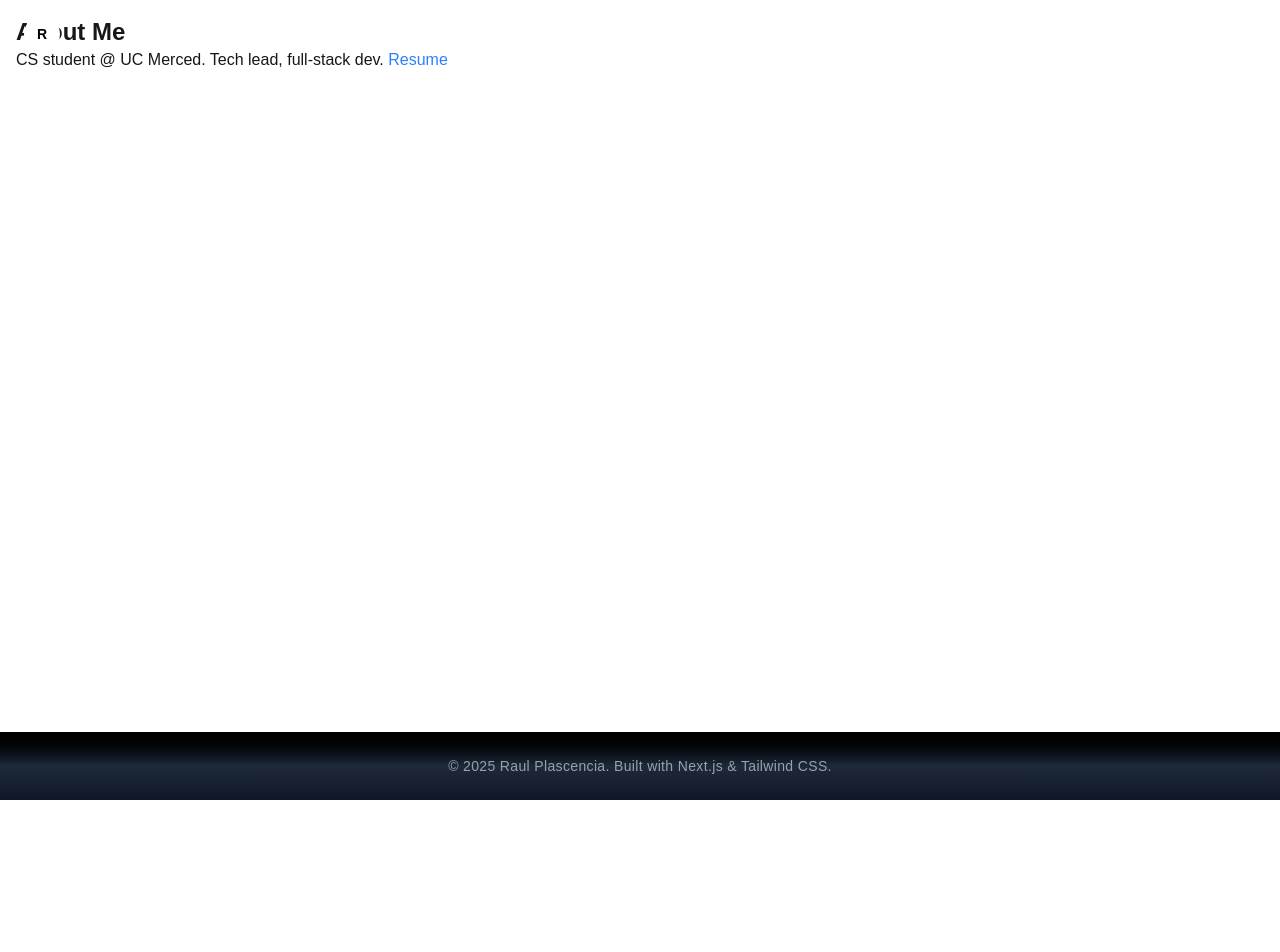
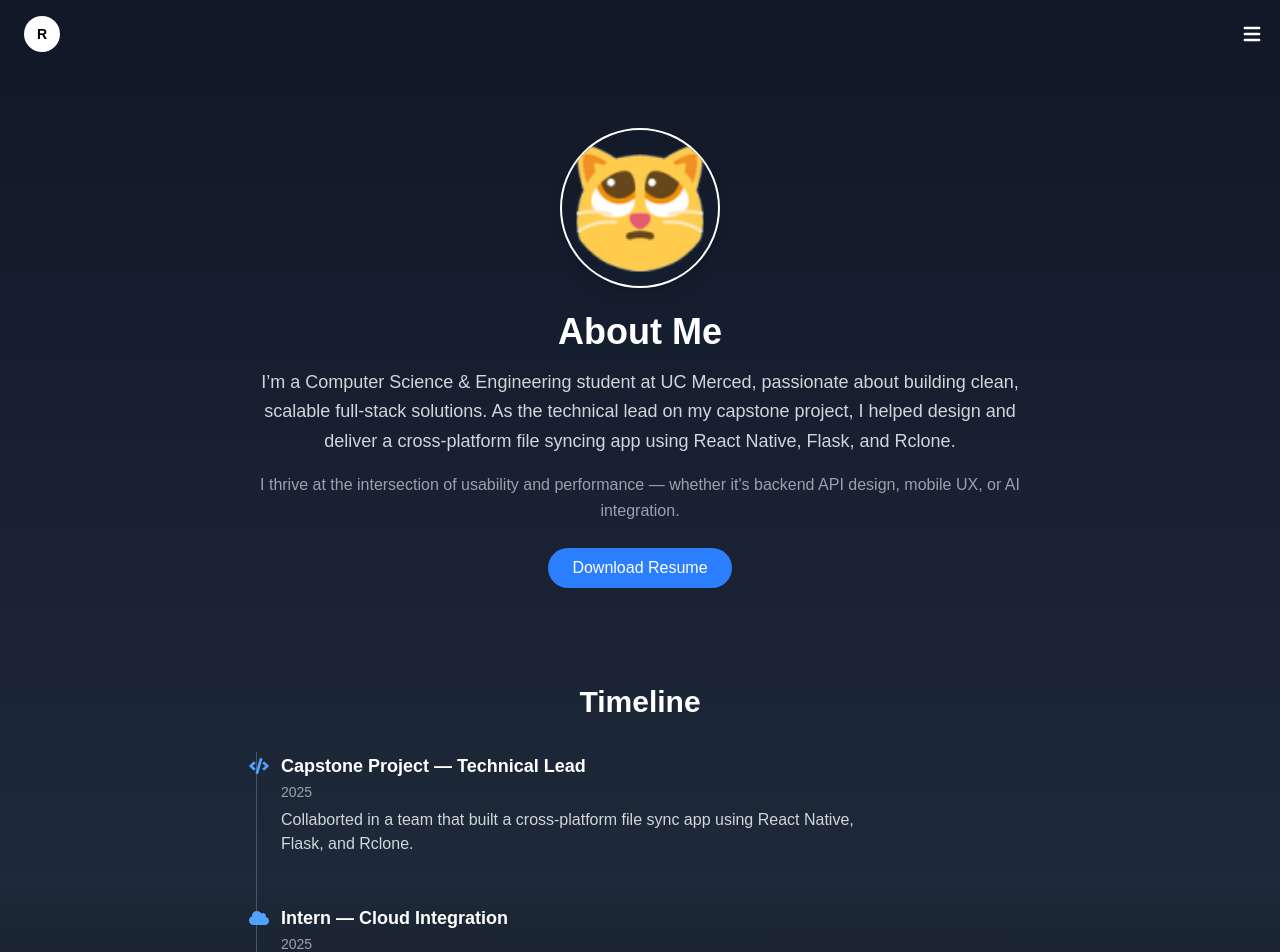
Before and after one commit to rplasc/portfolio, a Next.js app: page /about in a window 1280 px wide. Shown: the top 952 px of the page. Before the commit the page ends 800 px from the top, so only its background shows below. Built offline with nearby package versions, Linux system fonts and the light colour scheme.

Commit message:
Completed "About" page and added temporary profile picture

```diff
--- a/src/app/about/page.tsx
+++ b/src/app/about/page.tsx
@@ -1,8 +1,153 @@
+'use client';
+
+import Image from 'next/image';
+import { motion } from 'framer-motion';
+import { FaCode, FaCloud, FaUniversity } from 'react-icons/fa';
+import { FaComputer } from 'react-icons/fa6';
+
 export default function AboutPage() {
+  const timeline = [
+    {
+      title: 'Capstone Project — Technical Lead',
+      date: '2025',
+      description: 'Collaborted in a team that built a cross-platform file sync app using React Native, Flask, and Rclone.',
+      icon: <FaCode className="text-blue-400 text-xl" />,
+    },
+    {
+      title: 'Intern — Cloud Integration',
+      date: '2025',
+      description: 'Was responsible for designing the API and optimizing the Android version of a mobile app for a startup',
+      icon: <FaCloud className="text-blue-400 text-xl" />,
+    },
+    {
+      title: 'Transferred to UC Merced',
+      date: '2023',
+      description: 'Began journey into full-stack development, algorithms, and system design.',
+      icon: <FaUniversity className="text-blue-400 text-xl" />,
+    },
+    {
+      title: 'Enrolled at Allan Hancock College',
+      date: '2020',
+      description: 'Took first CS class (Intro to HTML) at Allan Hancock College the summer after high school graduation.',
+      icon: <FaComputer className='text-blue-400 text-x1' />
+    }
+  ];
+
+  const sections = [
+    {
+      title: 'Education',
+      content: 'B.S. in Computer Science & Engineering — UC Merced (Graduating August 2025)',
+    },
+    {
+      title: 'Core Values',
+      content: 'I value open-mindedness, clear communication, and attention to detail — they’re at the core of how I build and collaborate.',
+    },
+    {
+      title: 'Fun Facts',
+      content: 'I originally majored in Film and love playing my electric guitar during my free time. I enjoy listening to albums and can nerd out over music at any given time.',
+    },
+  ];
+
   return (
-    <div className="p-4">
-      <h1 className="text-2xl font-semibold">About Me</h1>
-      <p>CS student @ UC Merced. Tech lead, full-stack dev. <a href="/resume.pdf" className="text-blue-500">Resume</a></p>
+    <div>
+      <main className="bg-gradient-to-b from-gray-900 via-gray-800 to-black text-white pt-32 px-6">
+        <section id="about" className="max-w-3xl mx-auto text-center mb-24">
+          <Image
+            src="/profile.png"
+            alt="Raul Plascencia"
+            width={160}
+            height={160}
+            className="rounded-full border-2 border-white shadow-lg hover:shadow-blue-500/30 transition mx-auto mb-6"
+          />
+          <motion.h1
+            className="text-4xl font-bold mb-4"
+            initial={{ opacity: 0, y: 20 }}
+            whileInView={{ opacity: 1, y: 0 }}
+            transition={{ duration: 0.6 }}
+          >
+            About Me
+          </motion.h1>
+          <motion.p
+            className="text-gray-300 text-lg leading-relaxed mb-4"
+            initial={{ opacity: 0 }}
+            whileInView={{ opacity: 1 }}
+            transition={{ delay: 0.2, duration: 0.6 }}
+          >
+            I’m a Computer Science & Engineering student at UC Merced, passionate about building clean, scalable full-stack solutions. As the technical lead on my capstone project, I helped design and deliver a cross-platform file syncing app using React Native, Flask, and Rclone.
+          </motion.p>
+          <motion.p
+            className="text-gray-400 text-base leading-relaxed mb-6"
+            initial={{ opacity: 0 }}
+            whileInView={{ opacity: 1 }}
+            transition={{ delay: 0.4, duration: 0.6 }}
+          >
+            I thrive at the intersection of usability and performance — whether it's backend API design, mobile UX, or AI integration.
+          </motion.p>
+          <motion.a
+            href="/resume.pdf"
+            target="_blank"
+            className="inline-block bg-blue-500 hover:bg-blue-600 text-white px-6 py-2 rounded-full transition shadow"
+            initial={{ opacity: 0 }}
+            whileInView={{ opacity: 1 }}
+            transition={{ delay: 0.6, duration: 0.4 }}
+          >
+            Download Resume
+          </motion.a>
+        </section>
+
+        <section id="timeline" className="max-w-3xl mx-auto mb-24">
+          <motion.h2
+            className="text-3xl font-semibold mb-8 text-center"
+            initial={{ opacity: 0, y: 20 }}
+            whileInView={{ opacity: 1, y: 0 }}
+            transition={{ duration: 0.6 }}
+          >
+            Timeline
+          </motion.h2>
+          <div className="border-l border-gray-600 pl-6 space-y-12">
+            {timeline.map((item, idx) => (
+              <motion.div
+                key={idx}
+                initial={{ opacity: 0, x: -20 }}
+                whileInView={{ opacity: 1, x: 0 }}
+                transition={{ delay: idx * 0.2, duration: 0.6 }}
+                viewport={{ once: true }}
+                className="relative"
+              >
+                <div className="absolute -left-8 top-1">{item.icon}</div>
+                <h3 className="text-lg font-semibold">{item.title}</h3>
+                <span className="text-sm text-gray-400 mt-1">{item.date}</span>
+                <p className="text-gray-300 text-base mt-1 max-w-prose">{item.description}</p>
+              </motion.div>
+            ))}
+          </div>
+        </section>
+
+        <section id="more" className="max-w-3xl mx-auto mb-24">
+          <motion.h2
+            className="text-3xl font-semibold mb-8 text-center"
+            initial={{ opacity: 0, y: 20 }}
+            whileInView={{ opacity: 1, y: 0 }}
+            transition={{ duration: 0.6 }}
+          >
+            More About Me
+          </motion.h2>
+          <div className="space-y-10">
+            {sections.map((section, idx) => (
+              <motion.div
+                key={idx}
+                initial={{ opacity: 0, y: 20 }}
+                whileInView={{ opacity: 1, y: 0 }}
+                transition={{ delay: idx * 0.2, duration: 0.6 }}
+                viewport={{ once: true }}
+              >
+                <h3 className="text-2xl font-bold mb-2">{section.title}</h3>
+                <p className="text-gray-300">{section.content}</p>
+              </motion.div>
+            ))}
+          </div>
+        </section>
+      </main>
     </div>
   );
 }
--- a/src/app/globals.css
+++ b/src/app/globals.css
@@ -16,6 +16,10 @@ body {
   background: var(--background);
   color: var(--foreground);
   font-family: Arial, Helvetica, sans-serif;
+}
+
+html {
+  scroll-behavior: smooth;
 }
 
 /* Glitch effect for name */
--- a/src/components/Navbar.tsx
+++ b/src/components/Navbar.tsx
@@ -66,7 +66,7 @@ export default function Navbar() {
             exit={{ opacity: 0 }}
             transition={{ duration: 0.3 }}
             onClick={() => setMenuOpen(false)}
-            className="fixed inset-0 z-40 bg-black/70 backdrop-blur-md text-white flex items-center justify-center"
+            className="fixed inset-0 z-50 bg-black/70 backdrop-blur-md text-white flex items-center justify-center"
           >
             <motion.div
               onClick={(e) => e.stopPropagation()}
```
Also changed, not shown: public/profile.png (added), 1 other file (tests, documents, lock files or other folders).
